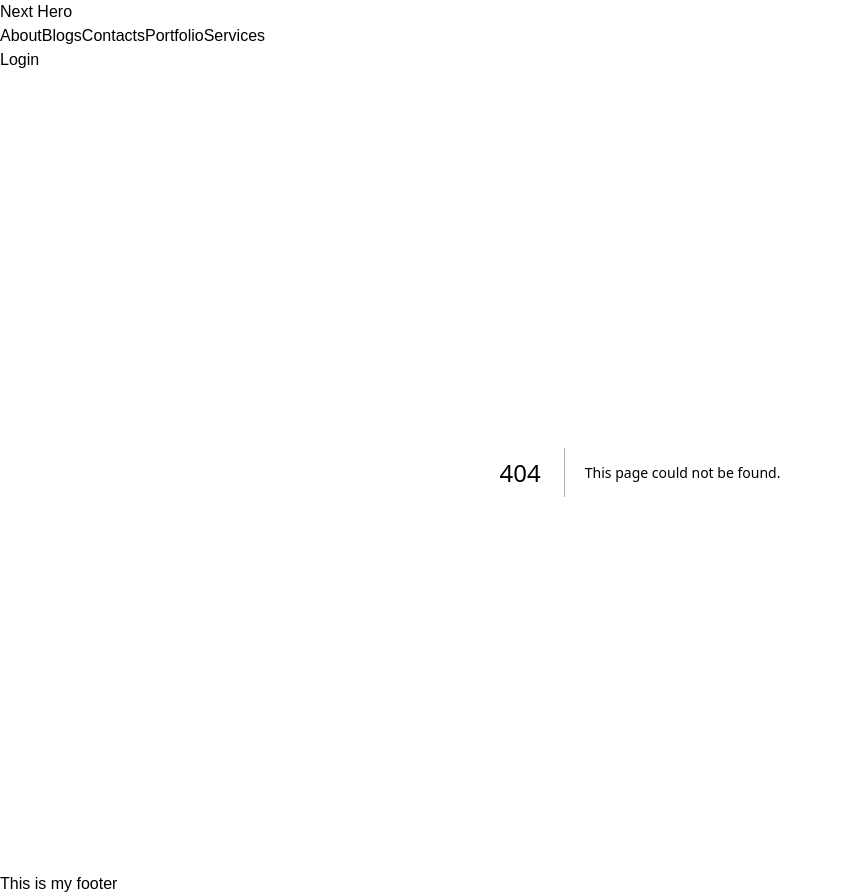
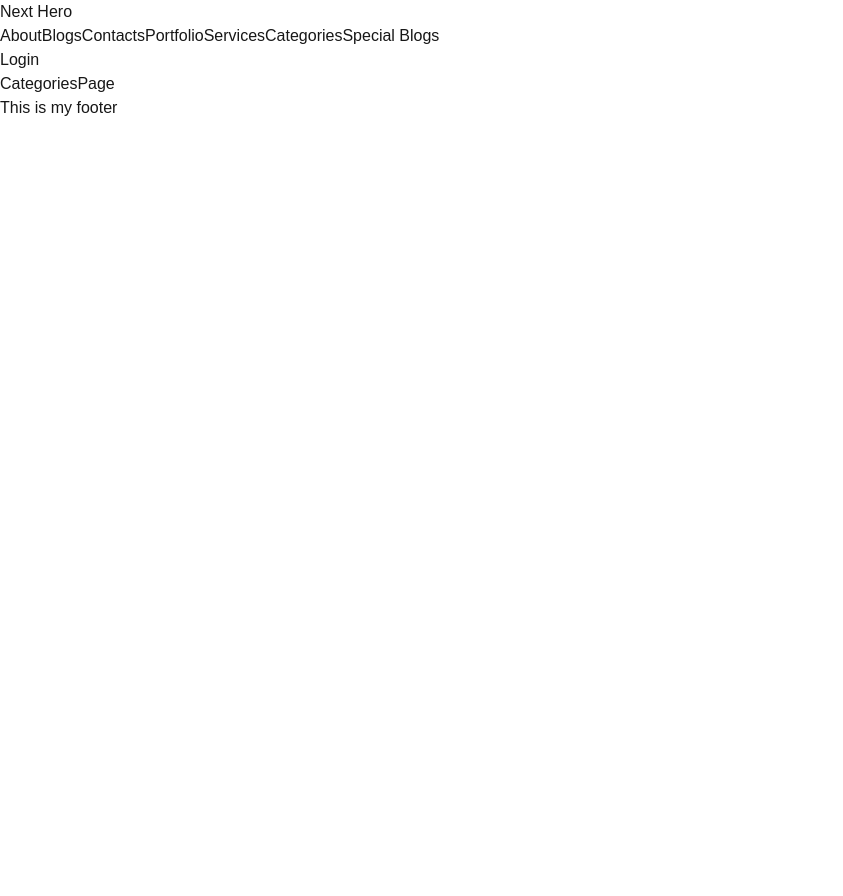
Before and after one commit to sazzadshakhbd/next-hero, a Next.js app in the folder my-app/: page /categories in a window 1280 px wide. Before the commit this address had no page. Shown: the whole page, without its empty margins (0-843 px from the left). After the commit the page ends 800 px from the top, so only its background shows below. Built offline with nearby package versions, Linux system fonts and the light colour scheme.

Commit message:
create categories page and link up special blogs on navbar

```diff
--- /dev/null
+++ b/my-app/src/app/categories/page.jsx
@@ -0,0 +1,7 @@
+import React from 'react'
+
+export default function CategoriesPage() {
+  return (
+    <div className='h-screen'>CategoriesPage</div>
+  )
+}
--- a/my-app/src/components/Navbar.jsx
+++ b/my-app/src/components/Navbar.jsx
@@ -9,6 +9,8 @@ export default function Navbar() {
         {title: "Contacts", path: "/contacts"},
         {title: "Portfolio", path: "/portfolio"},
         {title: "Services", path: "/services"},
+        {title: "Categories", path: "/categories"},
+        {title: "Special Blogs", path: "/blogs/specialblogs"},
     ]
     const pathName = usePathname();
     const router = useRouter();
```
